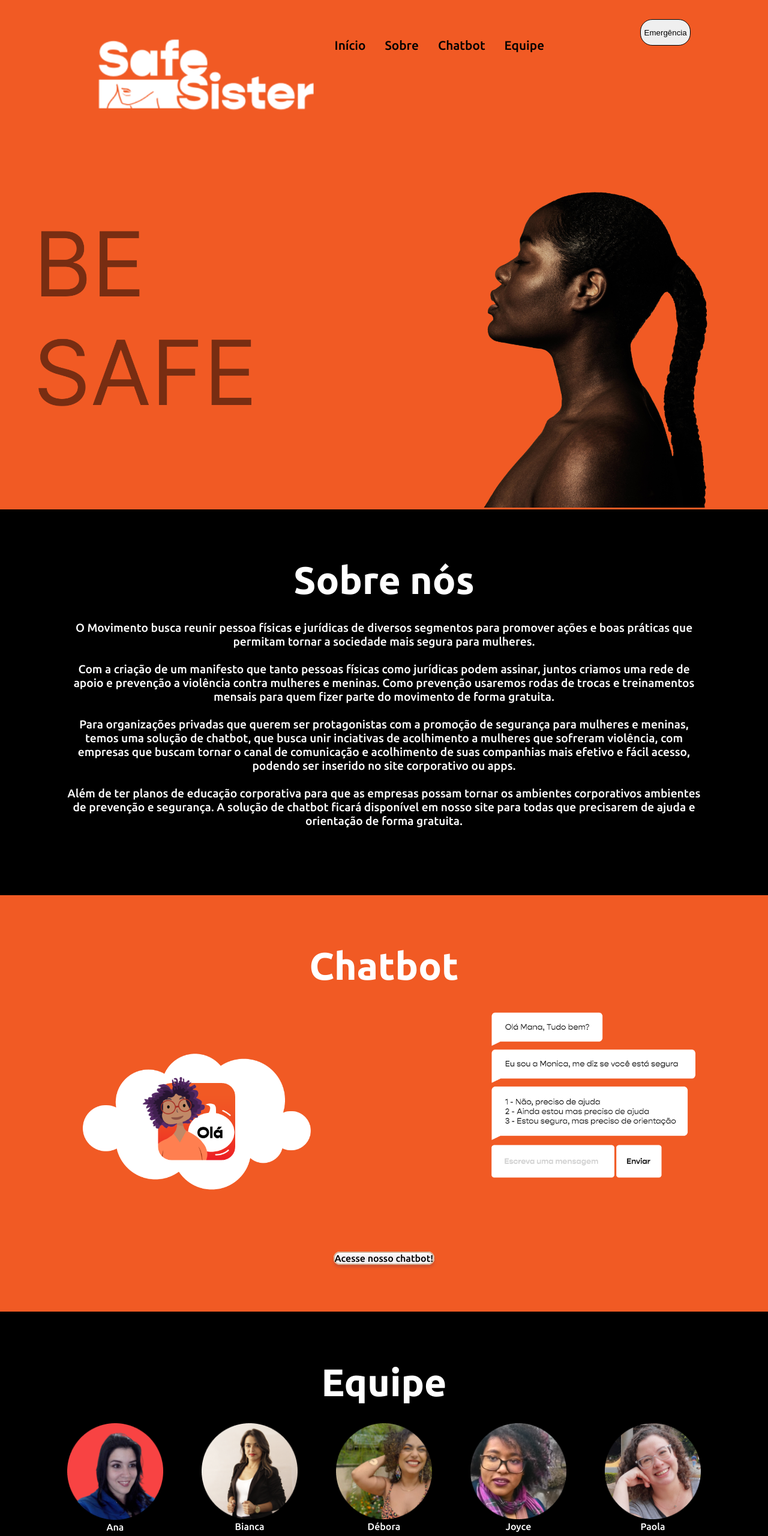
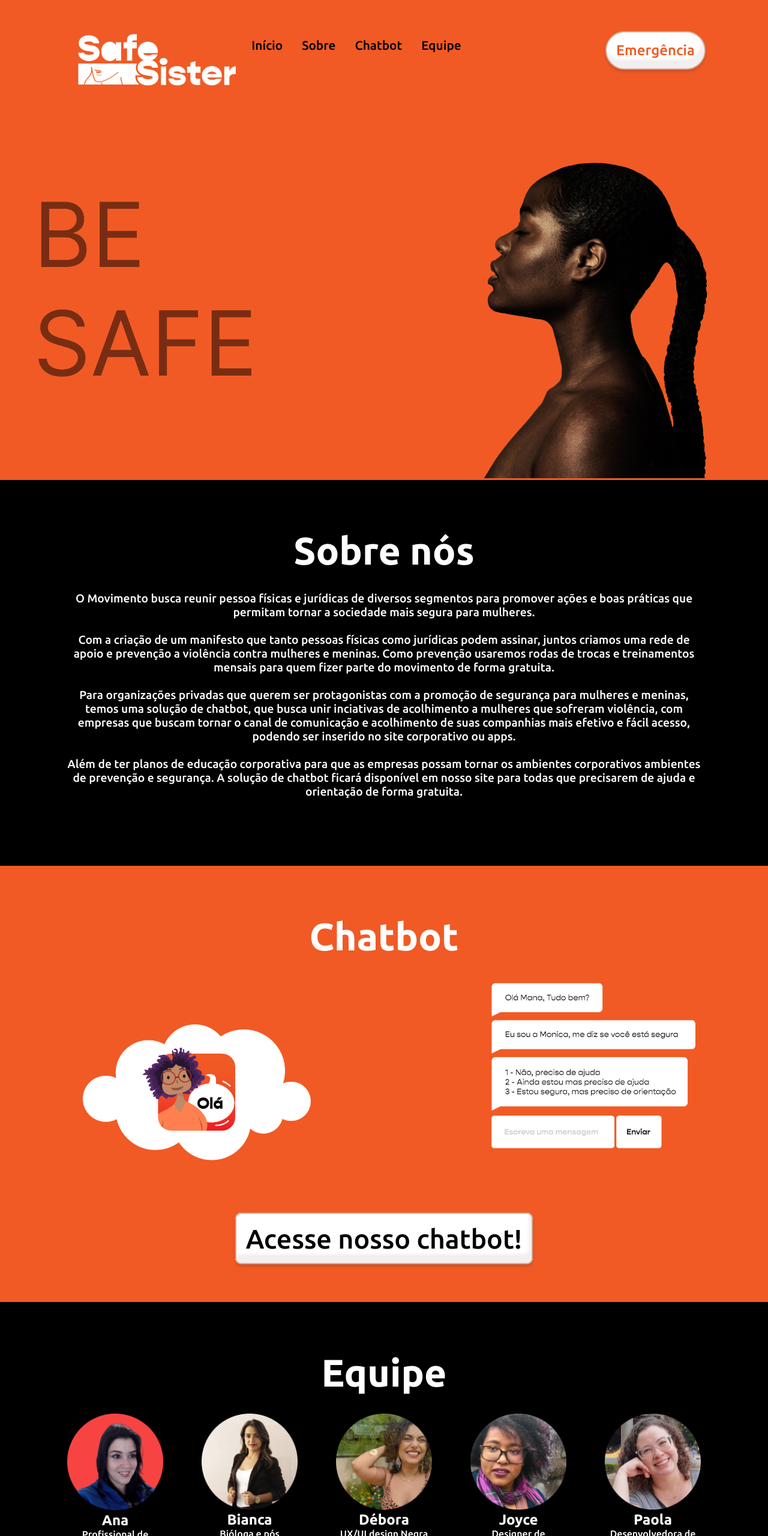
Before and after one commit to paolabasso/LandingPageSafeSister, a plain HTML site: page index.html in a window 1280 px wide. Shown: the top 2560 px of the page at 60% size. Drawn offline with Linux system fonts and the light colour scheme.

Commit message:
participantes ok

```diff
--- a/index.html
+++ b/index.html
@@ -30,7 +30,8 @@
             <li><a class="title" href="#equipe">Equipe</a></li>
           </ul>
         </div>
-        <button>Emergência</button>
+        </nav>
+        <a id="call" href="tel:+180">Emergência</a>
   </header>
 <section id="home">
   <div class="imagem-text">
@@ -91,28 +92,32 @@
   <div class="participantes-container">
     <div class="photo-participante">
       <img src="./assets/ana.png">
-  <p>Ana</p>
+      <h2>Ana</h2>
+      <p>Profissional de Publicidade, autista, que luta por educação mais inclusiva baseada em sua própria vivência.</p>
     </div>
     <div class="photo-participante">
       <img src="./assets/bianca.png">
-  <p>Bianca</p>
+      <h2>Bianca</h2>
+      <p>Bióloga e pós graduada em gestão de processo. A 7 anos da área de pessoas, gosto de promover negócios de impacto.</p>
     </div>
     <div class="photo-participante">
       <img src="./assets/debora.png">
-  <p>Débora</p>
+      <h2>Débora</h2>
+      <p>UX/UI design Negra</p>
     </div>
     <div class="photo-participante">
       <img src="./assets/joyce.png">
-  <p>Joyce</p>
+      <h2>Joyce</h2>
+      <p>Designer de formação, apaixonada por tecnologia. Atualmente focada nas área de UX/UI design.</p>
     </div>
     <div class="photo-participante">
       <img src="./assets/paola.png">
-  <p>Paola</p>
+      <h2>Paola</h2>
+      <p>Desenvolvedora de software, advogada e curiosa.</p>
     </div>
 </div>
-
 </section>
 <footer>
-  <img src="./assets/LOGO_SAFE_BRANCA 1.png" alt="Logo branca escrito safe sister e com a parte da boca e queixo de uma mulher."/>
+  <a href=""><img src="./assets/LOGO_SAFE_BRANCA 1.png" alt="Logo branca escrito safe sister e com a parte da boca e queixo de uma mulher." href="#home"/></a>
 </footer>
 </html>
--- a/style.css
+++ b/style.css
@@ -58,17 +58,6 @@ nav .menu ul {
   display: flex;
   justify-content: space-between;
   padding-top: 2rem;
-}
-
-button {
-  margin-left: 10rem;
-  width: 198px;
-  height: 44px;
-  left: 1094px;
-  top: 49px;
-  border: 1px solid #000000;
-  box-sizing: border-box;
-  border-radius: 20px;
 }
 
 .title-section {
@@ -144,6 +133,8 @@ article {
 
 .participantes-container {
   display: flex;
+  justify-content: space-around;
+  padding-bottom: 6rem;
 }
 
 .photo-participante {
@@ -156,7 +147,8 @@ article {
 }
 
 .acess-chat-bot {
-  font-size: 16px;
+  font-size: 2.8rem;
+  padding: 1rem;
   background: #ffffff;
   border: 2px solid #d2ae93;
   box-sizing: border-box;
@@ -164,3 +156,15 @@ article {
     inset -5px -15px 4px rgba(103, 53, 78, 0.08);
   border-radius: 10px;
 }
+
+#call {
+  font-size: 1.5rem;
+  padding: 1rem;
+  color: #f15a24;
+  background: #ffffff;
+  border: 2px solid #d2ae93;
+  box-sizing: border-box;
+  box-shadow: 0px 4px 4px rgba(103, 53, 78, 0.25),
+    inset -5px -15px 4px rgba(103, 53, 78, 0.08);
+  border-radius: 2rem;
+}
```
Lines whose indentation alone changed are shown as unchanged.
